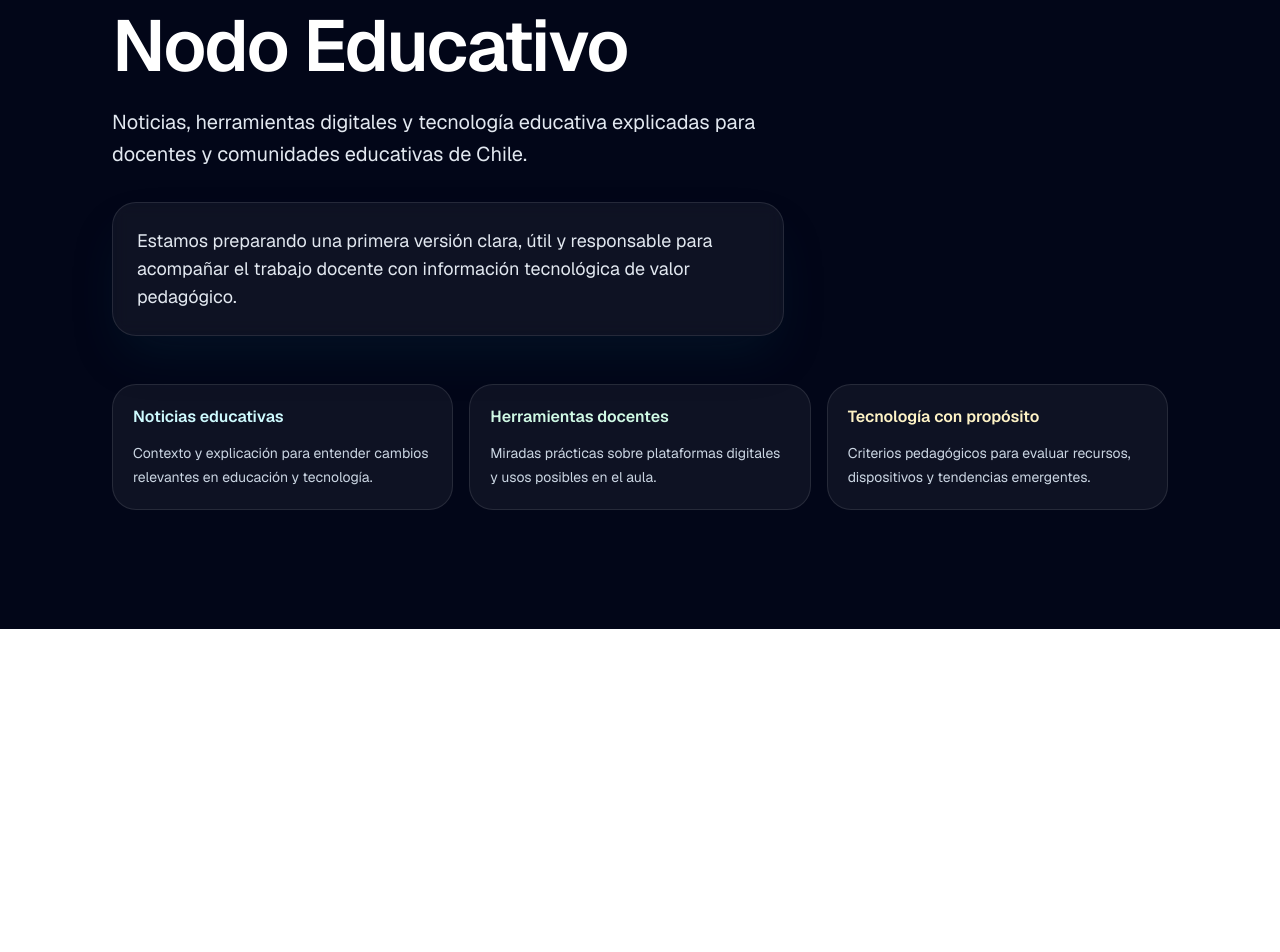
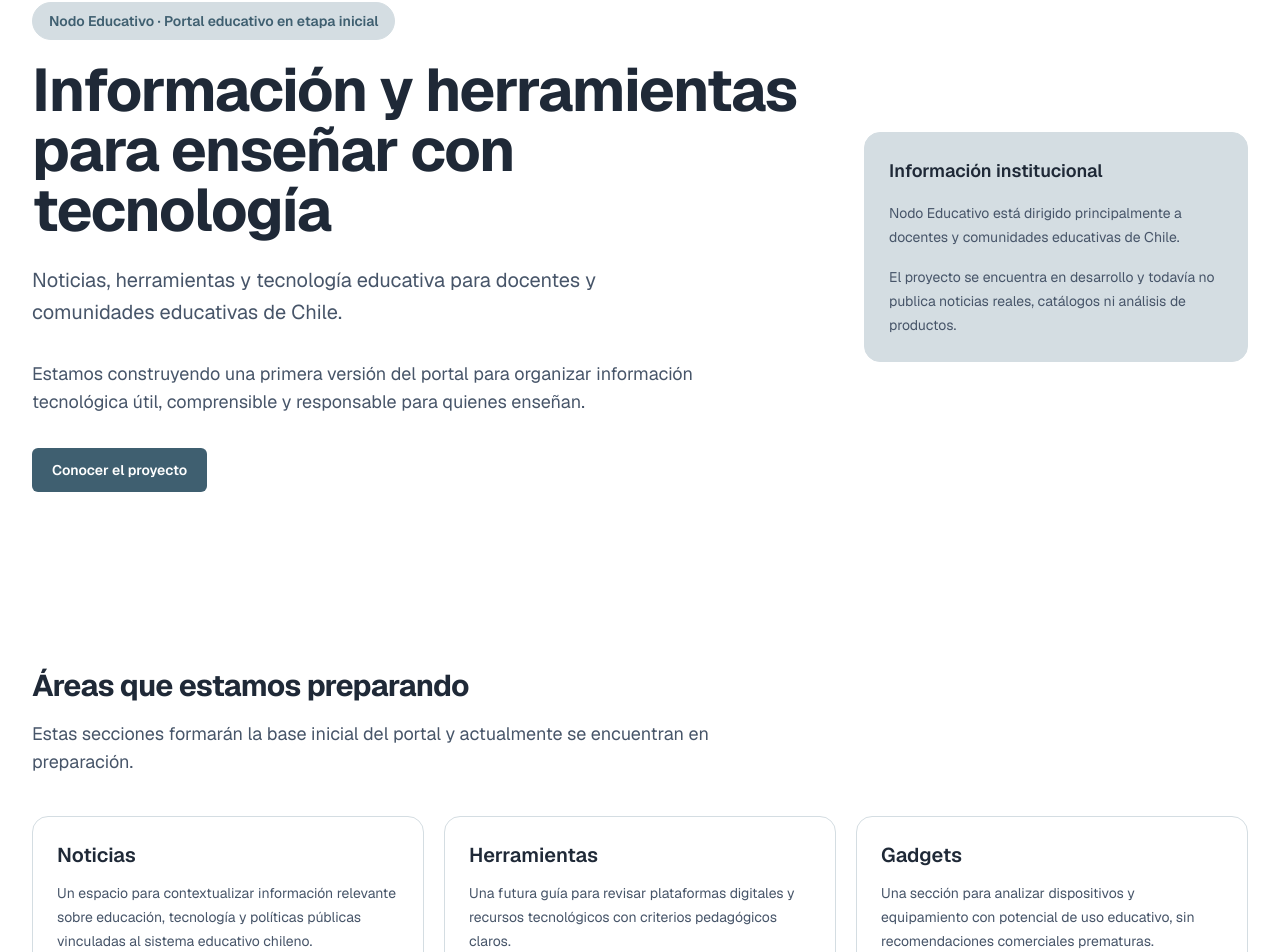
Before and after one commit to Adricego/nodo-educativo, a Next.js app: page / in a window 1280 px wide. Shown: the part 171-1123 px from the top of the page. Before the commit the page ends 800 px from the top, so only its background shows below. Built offline with nearby package versions, Linux system fonts and the light colour scheme.

Commit message:
feat: integrate global layout and initial homepage

```diff
--- a/spec/features/002-system-visual-and-navigation/tasks.md
+++ b/spec/features/002-system-visual-and-navigation/tasks.md
@@ -690,7 +690,7 @@ T007, T008 y T012.
 
 ## T014 — Crear el footer global
 
-- [ ] **T014 — Crear `site-footer.tsx`**
+- [x] **T014 — Crear `site-footer.tsx`**
 
 ### Objetivo
 
@@ -742,7 +742,7 @@ T006, T007 y T008.
 
 ## T015 — Integrar el layout raíz
 
-- [ ] **T015 — Integrar skip link, header, main y footer en `layout.tsx`**
+- [x] **T015 — Integrar skip link, header, main y footer en `layout.tsx`**
 
 ### Objetivo
 
@@ -804,7 +804,7 @@ T015.
 
 ## T016 — Actualizar la portada
 
-- [ ] **T016 — Reemplazar la página temporal por una portada estructural**
+- [x] **T016 — Reemplazar la página temporal por una portada estructural**
 
 ### Archivo previsto
 
--- a/src/app/globals.css
+++ b/src/app/globals.css
@@ -53,6 +53,7 @@ textarea {
   font: inherit;
 }
 
+@layer base {
   a {
     color: var(--brand-dark);
     text-decoration-thickness: 0.08em;
@@ -61,6 +62,7 @@ a {
 
   a:hover {
     color: var(--brand-active);
+  }
 }
 
 :focus-visible {
--- a/src/app/layout.tsx
+++ b/src/app/layout.tsx
@@ -1,16 +1,19 @@
 import type { Metadata } from "next";
 import { Geist } from "next/font/google";
+import { SiteFooter } from "@/components/layout/site-footer";
+import { SiteHeader } from "@/components/layout/site-header";
+import { SkipLink } from "@/components/ui/skip-link";
 import "./globals.css";
 
 const geistSans = Geist({
+  variable: "--font-geist-sans",
   subsets: ["latin"],
-  variable: "--font-geist-sans",
 });
 
 export const metadata: Metadata = {
   title: "Nodo Educativo",
   description:
-    "Noticias, herramientas digitales y tecnología educativa para docentes de Chile.",
+    "Noticias, herramientas y tecnología educativa para docentes de Chile.",
 };
 
 export default function RootLayout({
@@ -20,7 +23,14 @@ export default function RootLayout({
 }>) {
   return (
     <html lang="es">
-      <body className={geistSans.variable}>{children}</body>
+      <body className={`${geistSans.variable} flex min-h-screen flex-col`}>
+        <SkipLink />
+        <SiteHeader />
+        <main id="main-content" tabIndex={-1} className="flex-1">
+          {children}
+        </main>
+        <SiteFooter />
+      </body>
     </html>
   );
 }
--- a/src/app/page.tsx
+++ b/src/app/page.tsx
@@ -1,60 +1,123 @@
+import Link from "next/link";
+
+import { Container } from "@/components/ui/container";
+import { CtaLink } from "@/components/ui/cta-link";
+
+const portalAreas = [
+  {
+    title: "Noticias",
+    description:
+      "Un espacio para contextualizar información relevante sobre educación, tecnología y políticas públicas vinculadas al sistema educativo chileno.",
+    href: "/noticias",
+    linkLabel: "Ver noticias",
+  },
+  {
+    title: "Herramientas",
+    description:
+      "Una futura guía para revisar plataformas digitales y recursos tecnológicos con criterios pedagógicos claros.",
+    href: "/herramientas",
+    linkLabel: "Explorar herramientas",
+  },
+  {
+    title: "Gadgets",
+    description:
+      "Una sección para analizar dispositivos y equipamiento con potencial de uso educativo, sin recomendaciones comerciales prematuras.",
+    href: "/gadgets",
+    linkLabel: "Ver gadgets",
+  },
+] as const;
+
 export default function Home() {
   return (
-    <main className="min-h-screen bg-slate-950 text-slate-50">
-      <section className="mx-auto flex min-h-screen w-full max-w-6xl flex-col justify-center px-6 py-16 sm:px-10 lg:px-12">
-        <div className="max-w-3xl">
-          <p className="mb-6 inline-flex rounded-full border border-cyan-300/30 bg-cyan-300/10 px-4 py-2 text-sm font-medium text-cyan-100">
-            Portal educativo en preparación
-          </p>
+    <>
+      <section className="bg-background py-16 sm:py-20 lg:py-24">
+        <Container>
+          <div className="grid gap-10 lg:grid-cols-[minmax(0,1fr)_minmax(18rem,24rem)] lg:items-center">
+            <div className="max-w-3xl space-y-8">
+              <div className="space-y-5">
+                <p className="inline-flex rounded-full border border-border bg-surface-muted px-4 py-2 text-sm font-semibold text-brand-dark">
+                  Nodo Educativo · Portal educativo en etapa inicial
+                </p>
 
-          <h1 className="text-5xl font-semibold tracking-tight text-white sm:text-6xl lg:text-7xl">
-            Nodo Educativo
-          </h1>
+                <div className="space-y-6">
+                  <h1 className="text-4xl font-bold tracking-tight text-foreground sm:text-5xl lg:text-6xl">
+                    Información y herramientas para enseñar con tecnología
+                  </h1>
+                  <p className="max-w-2xl text-lg leading-8 text-muted-foreground sm:text-xl">
+                    Noticias, herramientas y tecnología educativa para docentes
+                    y comunidades educativas de Chile.
+                  </p>
+                </div>
+              </div>
 
-          <p className="mt-6 max-w-2xl text-lg leading-8 text-slate-200 sm:text-xl">
-            Noticias, herramientas digitales y tecnología educativa explicadas
-            para docentes y comunidades educativas de Chile.
-          </p>
+              <p className="max-w-2xl text-base leading-7 text-muted-foreground sm:text-lg">
+                Estamos construyendo una primera versión del portal para
+                organizar información tecnológica útil, comprensible y
+                responsable para quienes enseñan.
+              </p>
 
-          <p className="mt-8 max-w-2xl rounded-3xl border border-white/10 bg-white/5 p-6 text-base leading-7 text-slate-200 shadow-2xl shadow-cyan-950/30 backdrop-blur sm:text-lg">
-            Estamos preparando una primera versión clara, útil y responsable
-            para acompañar el trabajo docente con información tecnológica de
-            valor pedagógico.
-          </p>
-        </div>
+              <CtaLink href="/quienes-somos">Conocer el proyecto</CtaLink>
+            </div>
 
-        <div className="mt-12 grid gap-4 sm:grid-cols-3">
-          <article className="rounded-3xl border border-white/10 bg-white/5 p-5">
-            <h2 className="text-base font-semibold text-cyan-100">
-              Noticias educativas
+            <aside className="rounded-2xl border border-border bg-surface-muted p-6 text-foreground">
+              <h2 className="text-lg font-semibold text-foreground">
+                Información institucional
+              </h2>
+              <div className="mt-4 space-y-4 text-sm leading-6 text-muted-foreground">
+                <p>
+                  Nodo Educativo está dirigido principalmente a docentes y
+                  comunidades educativas de Chile.
+                </p>
+                <p>
+                  El proyecto se encuentra en desarrollo y todavía no publica
+                  noticias reales, catálogos ni análisis de productos.
+                </p>
+              </div>
+            </aside>
+          </div>
+        </Container>
+      </section>
+
+      <section className="bg-surface py-16 sm:py-20">
+        <Container>
+          <div className="max-w-3xl space-y-4">
+            <h2 className="text-3xl font-bold tracking-tight text-foreground">
+              Áreas que estamos preparando
             </h2>
-            <p className="mt-3 text-sm leading-6 text-slate-300">
-              Contexto y explicación para entender cambios relevantes en
-              educación y tecnología.
+            <p className="text-base leading-7 text-muted-foreground sm:text-lg">
+              Estas secciones formarán la base inicial del portal y actualmente
+              se encuentran en preparación.
             </p>
-          </article>
+          </div>
 
-          <article className="rounded-3xl border border-white/10 bg-white/5 p-5">
-            <h2 className="text-base font-semibold text-emerald-100">
-              Herramientas docentes
-            </h2>
-            <p className="mt-3 text-sm leading-6 text-slate-300">
-              Miradas prácticas sobre plataformas digitales y usos posibles en
-              el aula.
-            </p>
-          </article>
+          <ul className="mt-10 grid gap-5 lg:grid-cols-3">
+            {portalAreas.map((area) => (
+              <li
+                key={area.href}
+                className="rounded-2xl border border-border bg-surface p-6"
+              >
+                <article className="flex h-full flex-col gap-5">
+                  <div className="space-y-3">
+                    <h3 className="text-xl font-semibold text-foreground">
+                      {area.title}
+                    </h3>
+                    <p className="text-sm leading-6 text-muted-foreground">
+                      {area.description}
+                    </p>
+                  </div>
 
-          <article className="rounded-3xl border border-white/10 bg-white/5 p-5">
-            <h2 className="text-base font-semibold text-amber-100">
-              Tecnología con propósito
-            </h2>
-            <p className="mt-3 text-sm leading-6 text-slate-300">
-              Criterios pedagógicos para evaluar recursos, dispositivos y
-              tendencias emergentes.
-            </p>
-          </article>
-        </div>
+                  <Link
+                    href={area.href}
+                    className="mt-auto inline-flex font-semibold text-brand-dark underline-offset-4 transition-colors hover:text-brand-active hover:underline active:text-brand-active"
+                  >
+                    {area.linkLabel}
+                  </Link>
+                </article>
+              </li>
+            ))}
+          </ul>
+        </Container>
       </section>
-    </main>
+    </>
   );
 }
--- a/src/components/ui/cta-link.tsx
+++ b/src/components/ui/cta-link.tsx
@@ -9,7 +9,7 @@ type CtaLinkProps = Readonly<{
 
 export function CtaLink({ href, children, className }: CtaLinkProps) {
   const baseClassName =
-    "inline-flex min-h-11 items-center justify-center rounded-md bg-brand-dark px-5 py-3 text-sm font-semibold text-white no-underline transition-colors hover:bg-brand-active active:bg-brand-active";
+    "inline-flex min-h-11 items-center justify-center rounded-md bg-brand-dark px-5 py-3 text-sm font-semibold text-white no-underline transition-colors visited:text-white hover:bg-brand-active hover:text-white focus-visible:text-white active:bg-brand-active active:text-white";
 
   return (
     <Link
```
Lines whose indentation alone changed are shown as unchanged.
